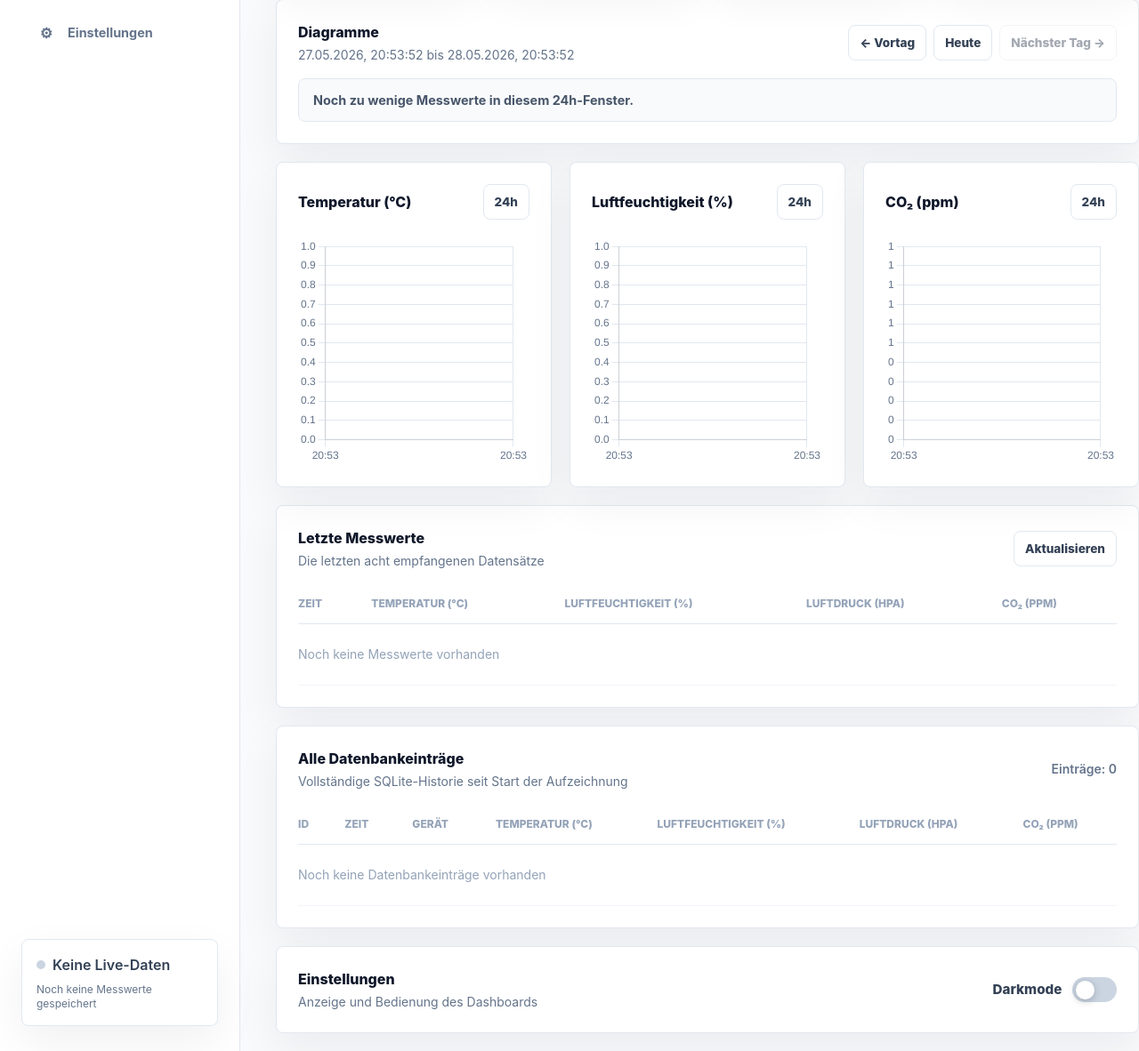
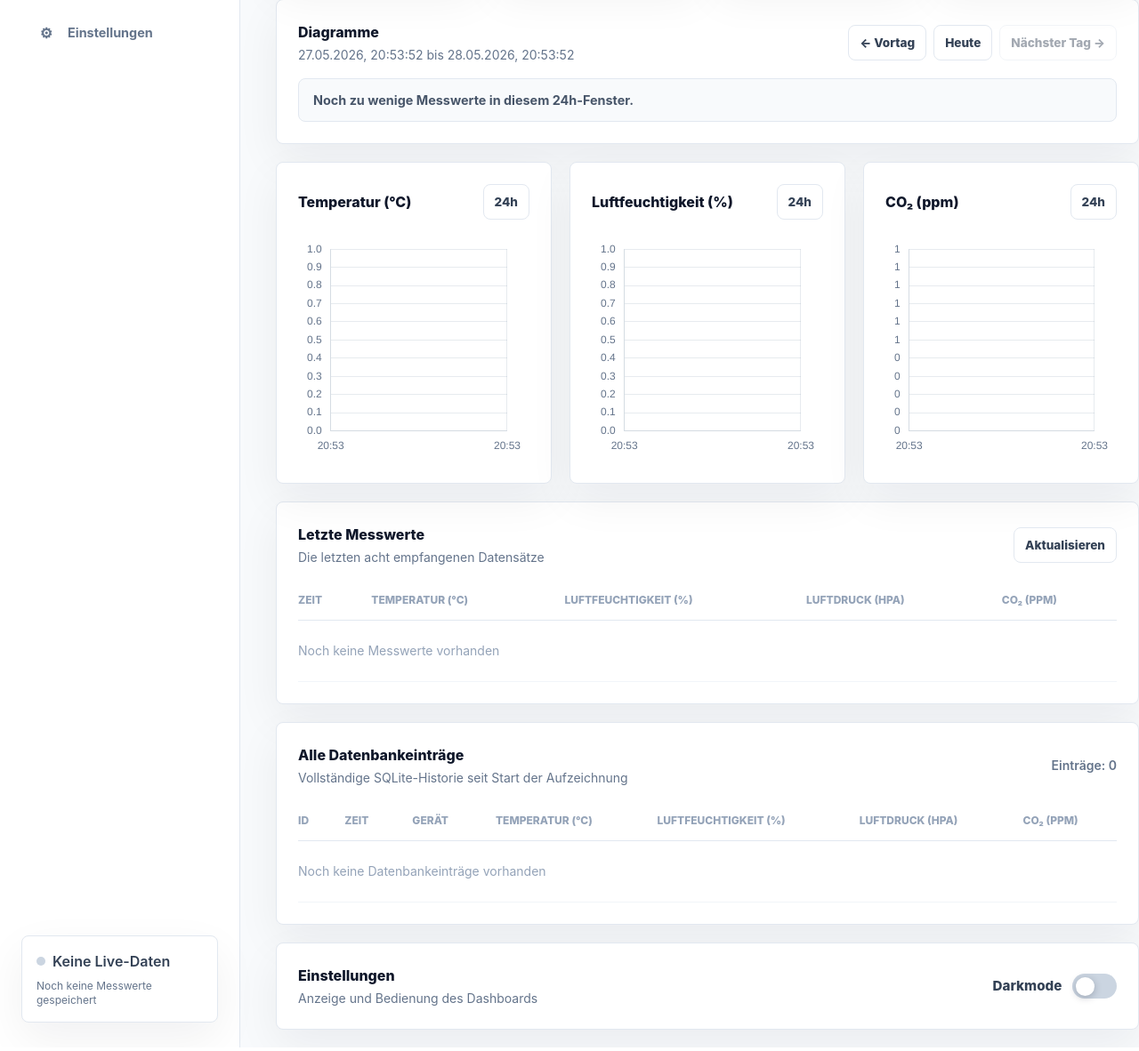
Before and after one commit to talbhassan840-debug/Klimastation, a Flask app: page / in a window 1280 px wide. Shown: the part 420-1602 px from the top of the page at 89% size. Run offline with Flask 3, Linux system fonts and the light colour scheme; data that the repository does not hold is empty; some libraries are stand-ins or nearby versions.

Commit message:
Refine chart visual styling

```diff
--- a/static/css/app.css
+++ b/static/css/app.css
@@ -208,6 +208,14 @@ body {
     touch-action: manipulation;
 }
 
+.chart-panel {
+    overflow: hidden;
+}
+
+.chart-panel canvas {
+    margin-top: 1rem;
+}
+
 .data-table {
     border-collapse: separate;
     border-spacing: 0;
--- a/static/js/app.js
+++ b/static/js/app.js
@@ -252,10 +252,11 @@ function updateChartWindowLabel() {
 function chartColors() {
     const isDark = document.body.classList.contains("dark-mode");
     return {
-        grid: isDark ? "#263445" : "#e2e8f0",
+        grid: isDark ? "rgba(148, 163, 184, 0.18)" : "rgba(148, 163, 184, 0.22)",
         text: isDark ? "#94a3b8" : "#64748b",
         tooltipBg: isDark ? "#e2e8f0" : "#0f172a",
-        tooltipText: isDark ? "#0f172a" : "#ffffff"
+        tooltipText: isDark ? "#0f172a" : "#ffffff",
+        pointBorder: isDark ? "#111c2e" : "#ffffff"
     };
 }
 
@@ -310,22 +311,32 @@ function chartOptions(label, unit, decimals, thresholdLines = []) {
                 type: "linear",
                 min: start.getTime(),
                 max: end.getTime(),
+                border: {
+                    color: colors.grid
+                },
                 grid: {
-                    color: colors.grid
+                    color: colors.grid,
+                    drawTicks: false
                 },
                 ticks: {
                     color: colors.text,
                     maxTicksLimit: 5,
+                    padding: 10,
                     callback: (value) => formatShortTime(new Date(Number(value)))
                 }
             },
             y: {
                 beginAtZero: false,
+                border: {
+                    color: colors.grid
+                },
                 grid: {
-                    color: colors.grid
+                    color: colors.grid,
+                    drawTicks: false
                 },
                 ticks: {
                     color: colors.text,
+                    padding: 10,
                     callback: (value) => Number(value).toFixed(decimals)
                 }
             }
@@ -350,22 +361,25 @@ function renderChart(key, canvas, measurements, selector, color, label, unit, de
     const points = chartPoints(measurements, selector);
     const ctx = canvas.getContext("2d");
     const gradient = ctx.createLinearGradient(0, 0, 0, canvas.clientHeight || 260);
-    gradient.addColorStop(0, `${color}38`);
+    const colors = chartColors();
+    gradient.addColorStop(0, `${color}20`);
     gradient.addColorStop(1, `${color}00`);
     const dataset = {
         label,
         data: points,
         borderColor: color,
         backgroundColor: gradient,
-        borderWidth: 3,
+        borderWidth: 2.5,
         fill: true,
-        tension: 0.32,
-        pointRadius: 3.5,
-        pointHoverRadius: 7,
-        pointHitRadius: 14,
+        tension: 0.35,
+        pointRadius: 2.2,
+        pointHoverRadius: 5.5,
+        pointHitRadius: 16,
         pointBackgroundColor: color,
-        pointBorderColor: "#ffffff",
-        pointBorderWidth: 2
+        pointBorderColor: colors.pointBorder,
+        pointBorderWidth: 0,
+        pointHoverBorderColor: colors.pointBorder,
+        pointHoverBorderWidth: 2
     };
 
     if (!charts[key]) {
```
